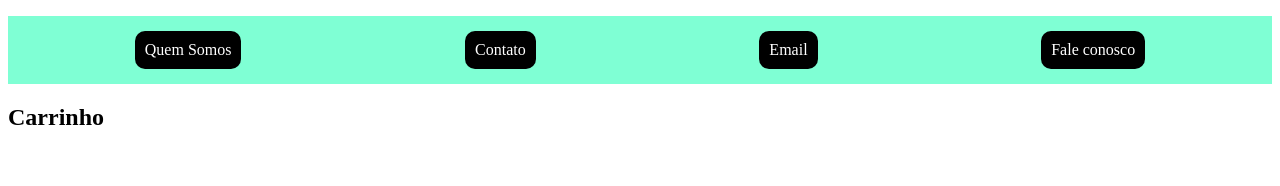
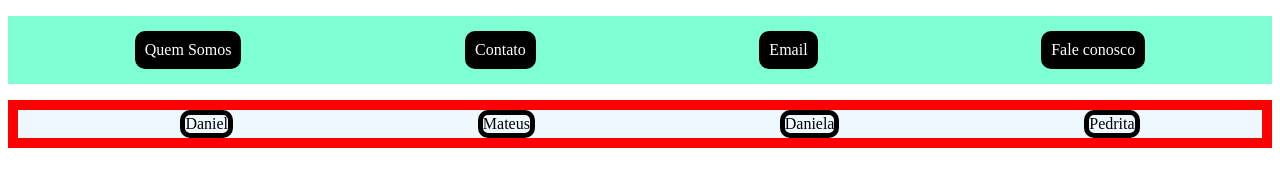
Before and after one commit to MateusRochaMr133/Branches-Git, a plain HTML site: page index.html in a window 1280 px wide. Drawn offline with Linux system fonts and the light colour scheme.

Commit message:
carrinho criado

```diff
--- a/index.html
+++ b/index.html
@@ -26,8 +26,14 @@
 
 
     <section class="carrinho">
-        <div>
-            <h2>Carrinho</h2>
+        <div class="modal-carrinho">
+            <ul class="modal-lista">
+                <li class="itens-lista">Daniel</li>
+                <li class="itens-lista">Mateus</li>
+                <li class="itens-lista">Daniela</li>
+                <li class="itens-lista">Pedrita</li>
+            </ul>
+
         </div>
     </section>
 
--- a/style.css/style.css
+++ b/style.css/style.css
@@ -20,3 +20,16 @@
 .menu-lista-li:hover {
     background-color: yellowgreen;
 }
+
+.modal-lista{
+    list-style: none;
+    background-color: aliceblue;
+    display: flex;
+    justify-content: space-around;
+    border: 10px solid red;
+}
+
+.itens-lista {
+    border: 5px solid black;
+    border-radius: 10px;
+}
```
